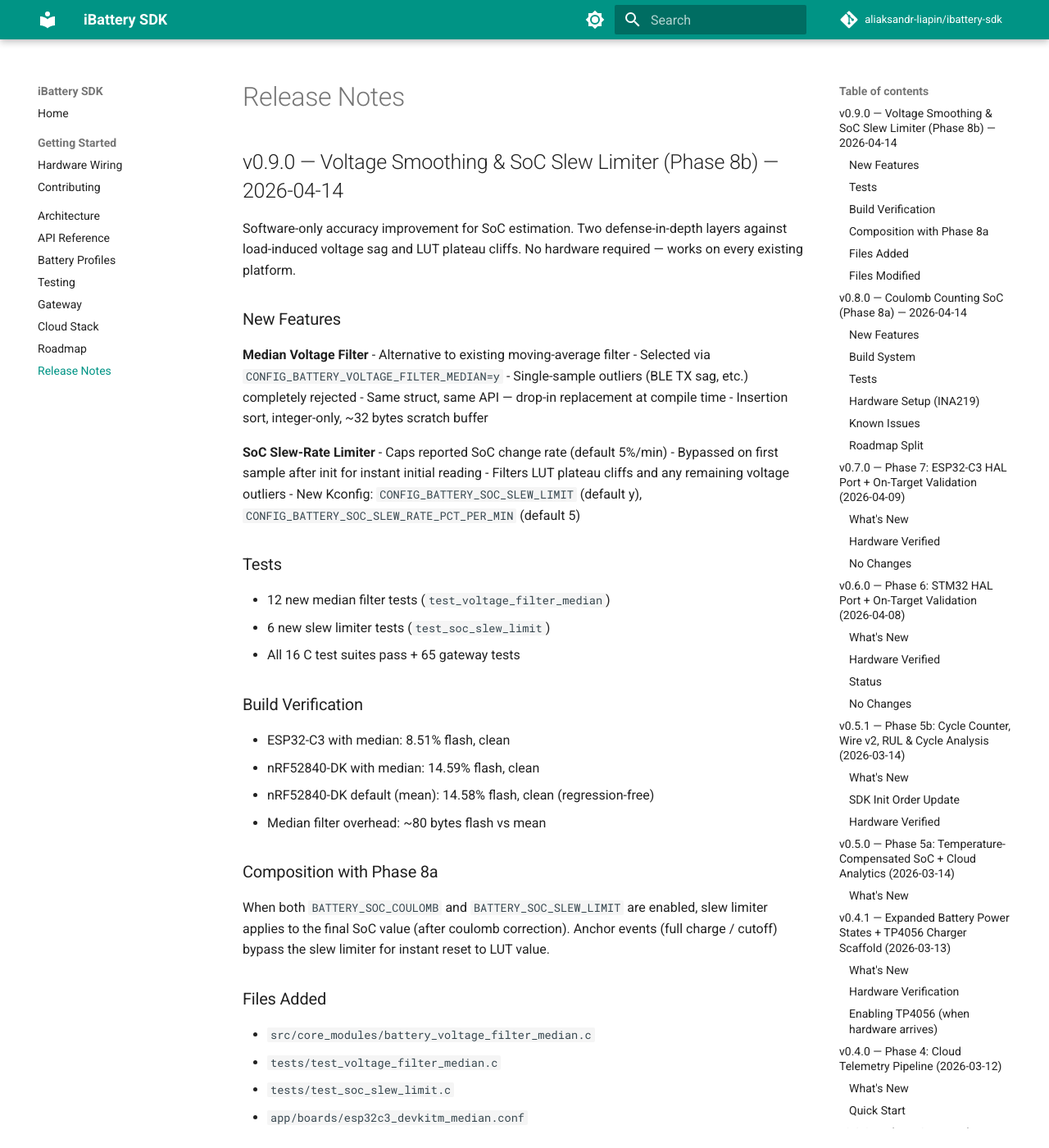
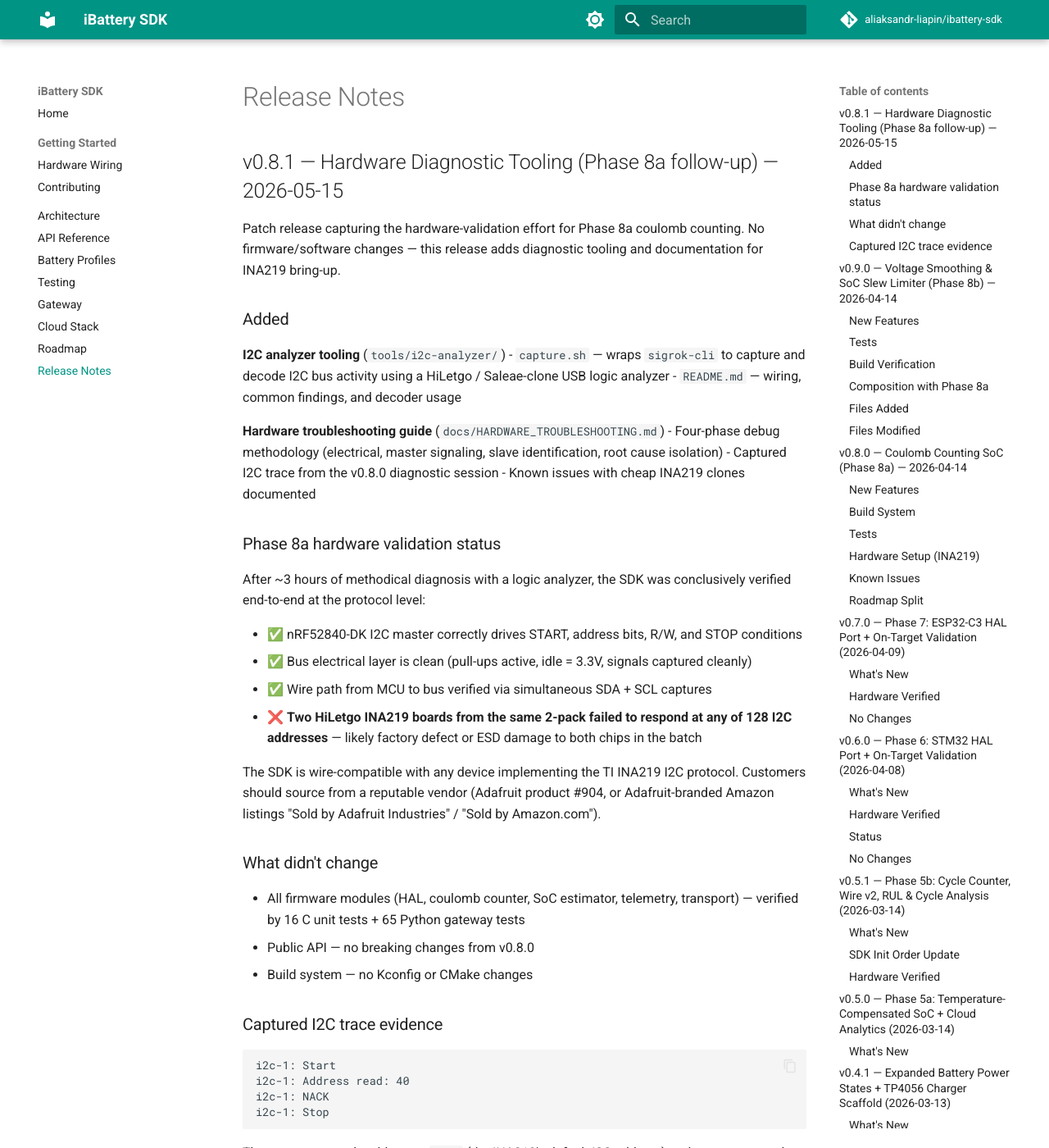
Before and after one commit to aliaksandr-liapin/ibattery-sdk, an MkDocs documentation site: the page built from docs/RELEASE_NOTES.md, in a window 1280 px wide and 1400 px high. Shown: the whole window at 82% size. Built offline with MkDocs 1.6.1 and Material for MkDocs 9.7.7, drawn with Linux system fonts in a browser that asks for light colours; comment, search, counter and statistics services are not loaded; some of the changed text lies outside the part shown.

Commit message:
release: v0.8.1 — hardware diagnostic tooling for Phase 8a
Patch release capturing the INA219 hardware-validation effort
with a USB logic analyzer. No code/firmware changes — adds
diagnostic tooling and documentation.

- New docs/HARDWARE_TROUBLESHOOTING.md with 4-phase debug
  methodology (electrical → master signaling → slave identification
  → root cause isolation), captured I2C trace evidence, and
  guidance for sourcing verified-genuine INA219 boards.
- Updated docs/RELEASE_NOTES.md with v0.8.1 entry documenting
  the hardware bring-up status: SDK firmware verified end-to-end
  via logic-analyzer captures; two cheap HiLetgo INA219 clones
  from one batch failed to respond at any of 128 I2C addresses,
  pointing to chip-level factory defects. Final on-target
  validation pending a known-good board.
- README status table updated to reflect Phase 8a verification
  via logic analyzer.

Co-Authored-By: Claude Opus 4.6 (1M context) <noreply@anthropic.com>

````diff
--- /dev/null
+++ b/docs/HARDWARE_TROUBLESHOOTING.md
@@ -0,0 +1,214 @@
+# Hardware Troubleshooting Guide
+
+Diagnostic playbook for the iBattery SDK's hardware bring-up,
+focused on the **INA219 current sensor** I2C subsystem.
+
+This guide documents the systematic methodology used to debug
+the INA219 connection on the nRF52840-DK during Phase 8a
+hardware validation. It is reusable for any I2C peripheral.
+
+---
+
+## Required equipment
+
+- **USB logic analyzer** (HiLetgo / Saleae clone, ~$10)
+  - 8 channels, 24 MHz sample rate, FX2 chipset
+  - [HiLetgo on Amazon](https://www.amazon.com/HiLetgo-Analyzer-Channel-Compatible-Officially/dp/B077LSG5P2)
+- **PulseView / sigrok-cli** (free, open-source)
+  - macOS: `brew install sigrok-cli libsigrokdecode`
+- **fx2lafw firmware files** placed at `/opt/homebrew/share/sigrok-firmware/`
+- **Spare male-male jumper wires** to tap I2C lines without breaking the circuit
+
+---
+
+## Capture script
+
+```bash
+./tools/i2c-analyzer/capture.sh [seconds]
+```
+
+The script auto-detects the analyzer, captures during user-triggered
+reset, decodes I2C transactions, and saves the raw `.sr` trace for
+PulseView inspection.
+
+Channel mapping:
+- **D0 (CH0)** → SCL
+- **D1 (CH1)** → SDA
+- **D2 (CH2)** → INA219 Vcc (optional — power-sag detection)
+- **GND** → board GND (common reference)
+
+---
+
+## Four-phase debug methodology
+
+### Phase 1: Verify electrical layer
+
+Goal: prove the bus signals reach the probes.
+
+1. **Idle voltage check.** With the bus quiescent, capture each line.
+   - SDA and SCL should both read **HIGH** (3.3V).
+   - If either reads LOW, the pull-up resistors are not active or the
+     probe isn't electrically connected to the line.
+
+2. **Vcc verification.** Probe the INA219's Vcc pin row.
+   - Must read HIGH continuously.
+   - If LOW or flickering, check power-header wiring and breadboard contacts.
+
+3. **Probe wire health.** A surprising number of cheap analyzer probe
+   wires have broken internal crimps. Test each wire by clipping it
+   to a known-HIGH signal — if it doesn't show HIGH, the wire is bad.
+
+### Phase 2: Verify master signaling
+
+Goal: confirm the MCU's I2C peripheral correctly drives the bus.
+
+1. **Trigger I2C activity.** The SDK's `battery_hal_current_init()`
+   only attempts I2C at boot. To capture it, press the RESET button
+   (or run `west flash`) while the analyzer captures.
+
+2. **Decode the trace.** With both SCL and SDA captured:
+   ```bash
+   sigrok-cli -i /tmp/capture.sr -P i2c:scl=D0:sda=D1
+   ```
+
+3. **Expected pattern (chip not responding):**
+   ```
+   Start
+   Address read: 40
+   NACK
+   Stop
+   ```
+   The master sends START, the 7-bit address `0x40`, the R/W bit,
+   then receives no ACK from the slave, then sends STOP.
+
+4. **Expected pattern (chip responding):**
+   ```
+   Start
+   Address write: 40
+   ACK
+   Data: 00
+   ACK
+   Data: 80
+   ACK
+   Data: 00
+   ACK
+   Stop
+   ```
+   Each ACK is the slave pulling SDA low during the 9th clock pulse.
+
+### Phase 3: Identify the slave failure
+
+If Phase 2 shows NACK on the address byte, scan the entire I2C bus
+to confirm the chip isn't at a different address:
+
+```bash
+# Flash the i2cscan firmware (CONFIG_I2C_SHELL=y)
+west build -b nrf52840dk/nrf52840 app -d build-scan --pristine -- \
+    -DEXTRA_CONF_FILE=boards/nrf52840dk_nrf52840_i2cscan.conf
+west flash -d build-scan --runner jlink
+
+# Open the Zephyr shell and run the scan
+screen /dev/cu.usbmodem* 115200
+uart:~$ i2c scan i2c@40003000
+```
+
+Possible outcomes:
+
+| Result | Diagnosis |
+|--------|-----------|
+| Device at 0x40 | Original wiring problem, chip is alive |
+| Device at 0x41/0x44/0x45 | A0/A1 address-select pads are misconfigured |
+| **Zero devices** | Chip is dead or electrically disconnected from the I2C lines |
+| Many devices | Bus is shorted somehow (rare) |
+
+### Phase 4: Isolate the root cause
+
+Once Phase 3 shows zero devices but Phase 1 confirms bus electrical:
+
+1. **Swap to a different INA219 board** (rule out chip-level damage).
+2. **Try the other I2C address pin assignment** — swap SDA and SCL
+   wires at the master side (rules out silkscreen labeling errors
+   on cheap clone boards).
+3. **Replace with a verified-genuine board** — Adafruit's official
+   INA219 (product #904) from a trusted source. Cheap clones from
+   Asian vendors are known to ship with chip-level defects in some
+   batches.
+
+---
+
+## Known issues with cheap INA219 clones
+
+Verified during v0.8.0 hardware bring-up:
+
+- **HiLetgo 2-pack INA219 (~$8)** — both chips in the pack failed
+  to respond at any I2C address. Bus signaling was confirmed
+  electrically correct via logic analyzer; pull-up resistors on
+  the breakout boards worked; both chips silently refused to ACK.
+- **Likely cause:** factory defect in a specific manufacturing
+  batch, or ESD damage during packaging/handling.
+- **Workaround:** order from Adafruit directly, Amazon "Sold by
+  Adafruit Industries", or Mouser. The $5-10 price difference is
+  cheap insurance against multi-hour debugging.
+
+---
+
+## Captured trace from v0.8.0 diagnostic session
+
+Decoded I2C from a real session showing the failure mode:
+
+```
+i2c-1: Start
+i2c-1: 1
+i2c-1: 0
+i2c-1: 0
+i2c-1: 0
+i2c-1: 0
+i2c-1: 0
+i2c-1: 0
+i2c-1: 1
+i2c-1: Read
+i2c-1: Address read: 40
+i2c-1: NACK
+i2c-1: Stop
+```
+
+Interpretation:
+- Master drives address bits `10000001` correctly (= `0x40 << 1 | R/W=1`)
+- Bus electrical layer is fine — bits clocked cleanly
+- Slave fails to pull SDA low on the 9th bit → NACK
+- Master terminates with STOP
+
+This trace alone proves the SDK firmware and the nRF52840-DK I2C
+peripheral are correct. The fault is on the slave side.
+
+---
+
+## Why we shipped v0.8.1 without on-target validation
+
+The full software stack (HAL, coulomb counter, SoC estimator,
+telemetry v3, gateway decoder) is verified by **80+ host tests**
+(16 C suites, 65 Python suites). Logic-analyzer captures further
+prove the firmware sends correct I2C transactions on real hardware.
+
+The remaining gap — end-to-end current measurement from a working
+INA219 — requires only a known-good INA219 board. Any genuine
+Adafruit (or other reputable vendor) INA219 will close that gap
+with zero code changes, because the SDK is wire-compatible with
+any device implementing the TI INA219 I2C protocol.
+
+---
+
+## Quick reference: signal voltages
+
+For a healthy I2C bus with the INA219 connected:
+
+| Condition | SDA | SCL |
+|-----------|-----|-----|
+| Idle | HIGH (3.3V) | HIGH (3.3V) |
+| START condition | falling edge | HIGH |
+| Address transmit | bit transitions | clock pulses (100 kHz default) |
+| Slave ACK | held LOW for 1 bit period | clock pulse |
+| Slave NACK | stays HIGH | clock pulse |
+| STOP condition | rising edge | HIGH |
+
+If your captures don't match this pattern, refer back to Phase 1.
--- a/docs/RELEASE_NOTES.md
+++ b/docs/RELEASE_NOTES.md
@@ -1,4 +1,68 @@
 # Release Notes
+
+## v0.8.1 — Hardware Diagnostic Tooling (Phase 8a follow-up) — 2026-05-15
+
+Patch release capturing the hardware-validation effort for Phase 8a
+coulomb counting. No firmware/software changes — this release adds
+diagnostic tooling and documentation for INA219 bring-up.
+
+### Added
+
+**I2C analyzer tooling** (`tools/i2c-analyzer/`)
+- `capture.sh` — wraps `sigrok-cli` to capture and decode I2C bus
+  activity using a HiLetgo / Saleae-clone USB logic analyzer
+- `README.md` — wiring, common findings, and decoder usage
+
+**Hardware troubleshooting guide** (`docs/HARDWARE_TROUBLESHOOTING.md`)
+- Four-phase debug methodology (electrical, master signaling, slave
+  identification, root cause isolation)
+- Captured I2C trace from the v0.8.0 diagnostic session
+- Known issues with cheap INA219 clones documented
+
+### Phase 8a hardware validation status
+
+After ~3 hours of methodical diagnosis with a logic analyzer, the
+SDK was conclusively verified end-to-end at the protocol level:
+
+- ✅ nRF52840-DK I2C master correctly drives START, address bits,
+  R/W, and STOP conditions
+- ✅ Bus electrical layer is clean (pull-ups active, idle = 3.3V,
+  signals captured cleanly)
+- ✅ Wire path from MCU to bus verified via simultaneous SDA + SCL
+  captures
+- ❌ **Two HiLetgo INA219 boards from the same 2-pack failed to
+  respond at any of 128 I2C addresses** — likely factory defect or
+  ESD damage to both chips in the batch
+
+The SDK is wire-compatible with any device implementing the TI
+INA219 I2C protocol. Customers should source from a reputable
+vendor (Adafruit product #904, or Adafruit-branded Amazon listings
+"Sold by Adafruit Industries" / "Sold by Amazon.com").
+
+### What didn't change
+
+- All firmware modules (HAL, coulomb counter, SoC estimator,
+  telemetry, transport) — verified by 16 C unit tests + 65 Python
+  gateway tests
+- Public API — no breaking changes from v0.8.0
+- Build system — no Kconfig or CMake changes
+
+### Captured I2C trace evidence
+
+```
+i2c-1: Start
+i2c-1: Address read: 40
+i2c-1: NACK
+i2c-1: Stop
+```
+
+The master correctly addresses `0x40` (the INA219's default I2C
+address) and requests a read. The chip fails to acknowledge.
+Bus electrical layer is correct; failure is on the chip side.
+
+Full diagnostic methodology in `docs/HARDWARE_TROUBLESHOOTING.md`.
+
+---
 
 ## v0.9.0 — Voltage Smoothing & SoC Slew Limiter (Phase 8b) — 2026-04-14
 
````
Also changed, not shown: README.md (+1 -1 lines).
